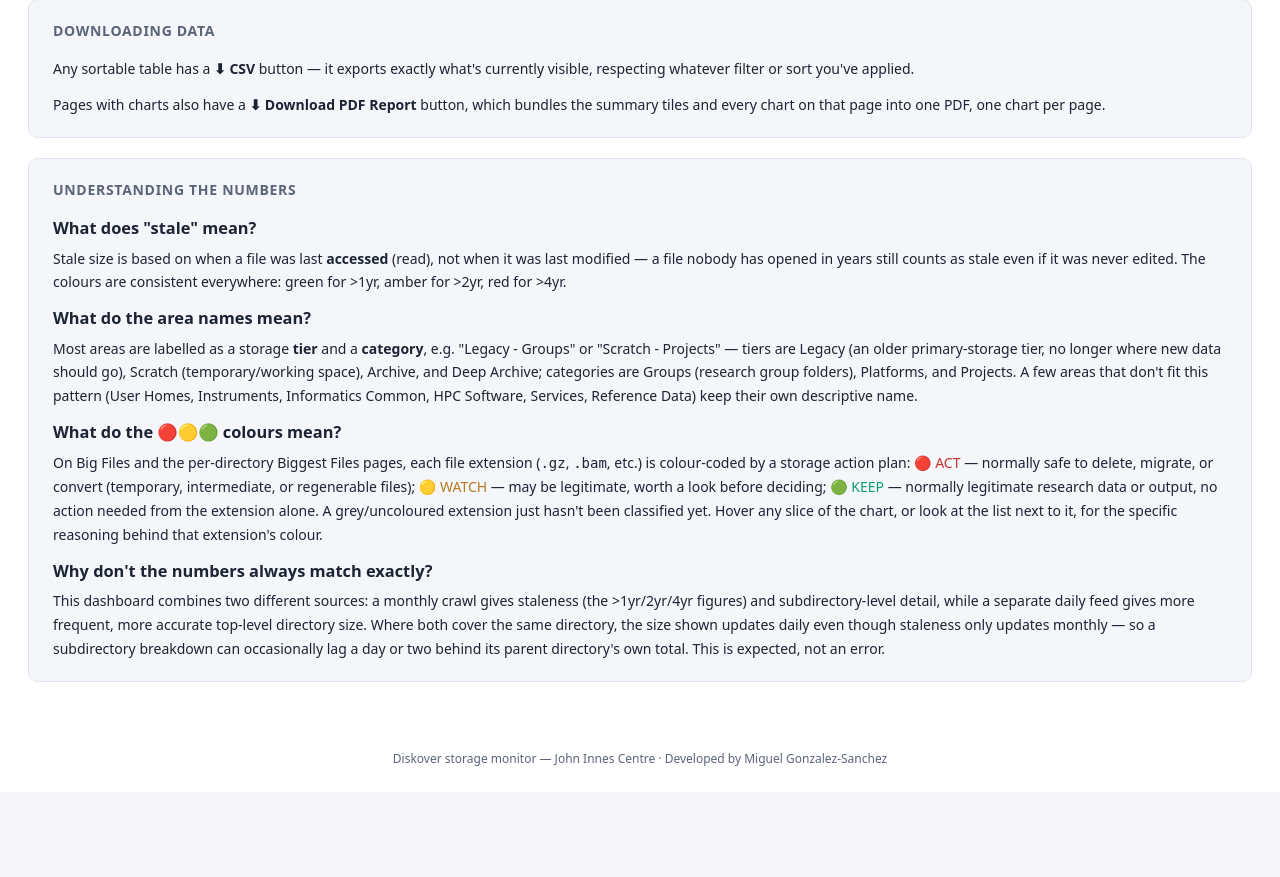
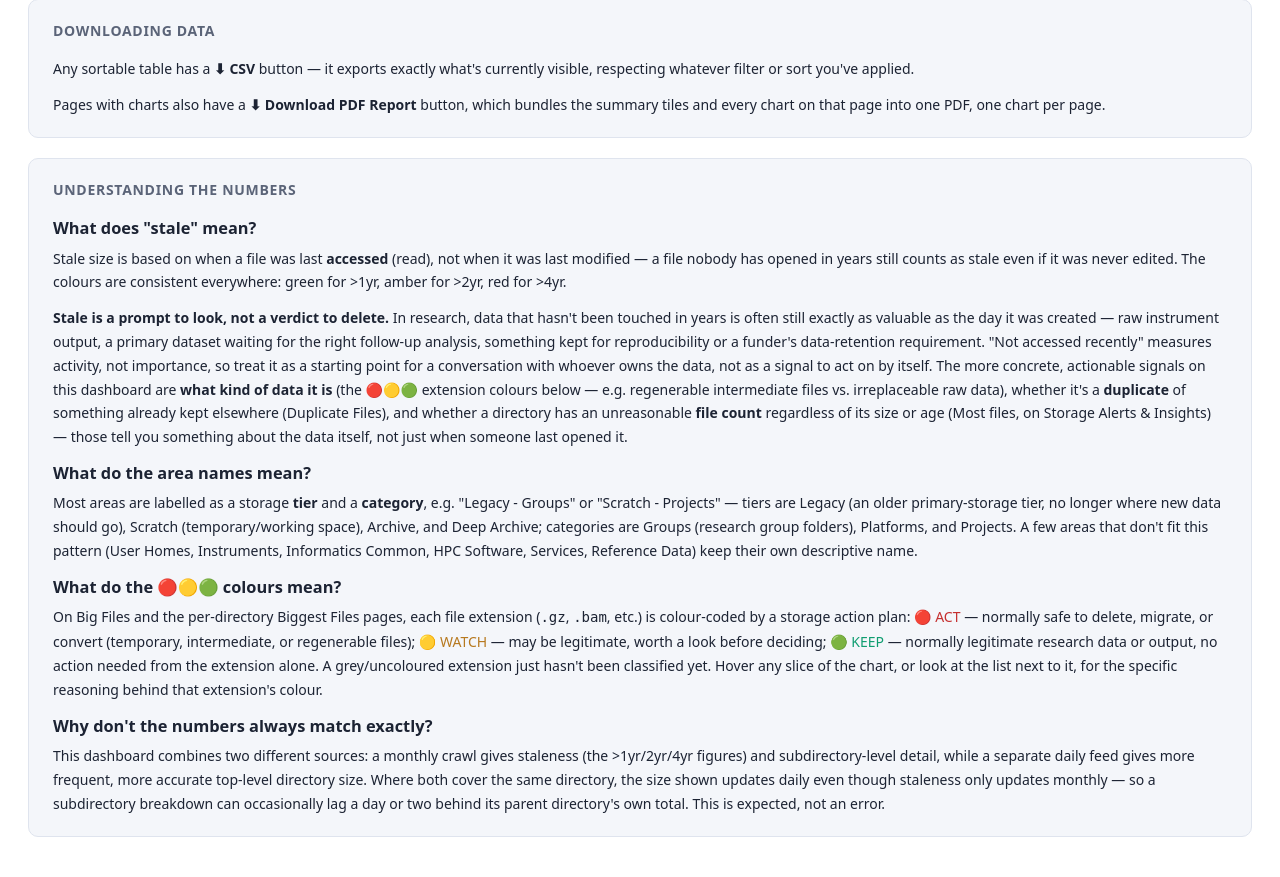
Before and after one commit to Informatics-John-Innes-Centre/great-data-management, a Flask app: page /help in a window 1280 px wide. Shown: the part 2027-2904 px from the top of the page. Before the commit the page ends 2793 px from the top, so only its background shows below. Run offline with Flask 3, Linux system fonts and the light colour scheme; the visitor is signed in with stand-in values (Sample User, id 1); data that the repository does not hold is empty; parts of the project's set-up code (start-up, migrations or seed data) failed here and were passed over; some libraries are stand-ins or nearby versions.

Commit message:
Reframe "stale" as guidance, not a verdict
Old/unaccessed research data is often still valuable (raw instrument output,
a primary dataset awaiting a follow-up analysis, retention requirements) —
"not accessed recently" measures activity, not importance. Points to the
more concrete, actionable signals this dashboard already provides instead:
file-extension classification (regenerable vs. irreplaceable), Duplicate
Files, and Most files (file count independent of size/age).

Co-Authored-By: Claude Sonnet 5 <noreply@anthropic.com>

```diff
--- a/templates/help.html
+++ b/templates/help.html
@@ -186,6 +186,20 @@
     last modified — a file nobody has opened in years still counts as stale even if it was never
     edited. The colours are consistent everywhere: green for &gt;1yr, amber for &gt;2yr, red for &gt;4yr.
   </p>
+  <p style="margin-bottom:12px; line-height:1.7;">
+    <strong>Stale is a prompt to look, not a verdict to delete.</strong> In research, data that
+    hasn't been touched in years is often still exactly as valuable as the day it was created — raw
+    instrument output, a primary dataset waiting for the right follow-up analysis, something kept
+    for reproducibility or a funder's data-retention requirement. "Not accessed recently" measures
+    activity, not importance, so treat it as a starting point for a conversation with whoever owns
+    the data, not as a signal to act on by itself. The more concrete, actionable signals on this
+    dashboard are <strong>what kind of data it is</strong> (the 🔴🟡🟢 extension colours below — e.g.
+    regenerable intermediate files vs. irreplaceable raw data), whether it's a
+    <strong>duplicate</strong> of something already kept elsewhere (Duplicate Files), and whether a
+    directory has an unreasonable <strong>file count</strong> regardless of its size or age (Most
+    files, on Storage Alerts &amp; Insights) — those tell you something about the data itself, not
+    just when someone last opened it.
+  </p>
 
   <h3 style="margin-bottom:6px;">What do the area names mean?</h3>
   <p style="margin-bottom:12px; line-height:1.7;">
```
